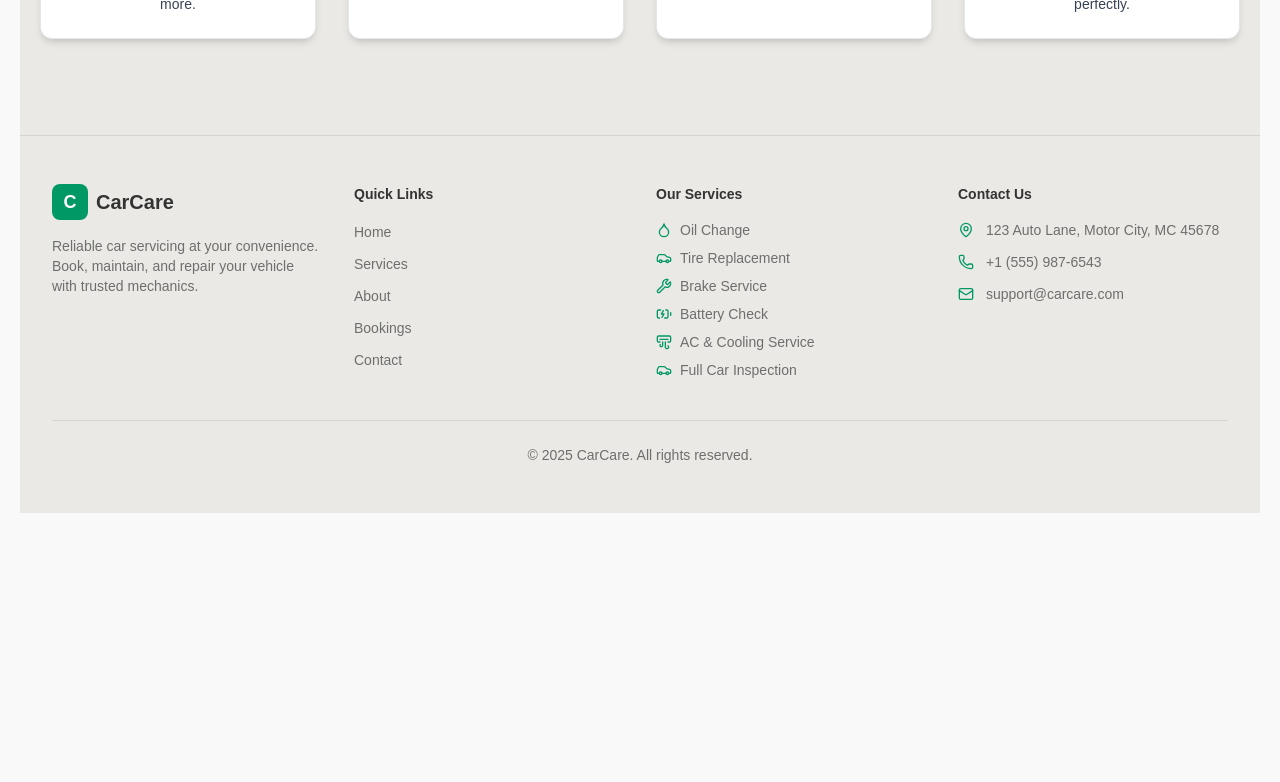
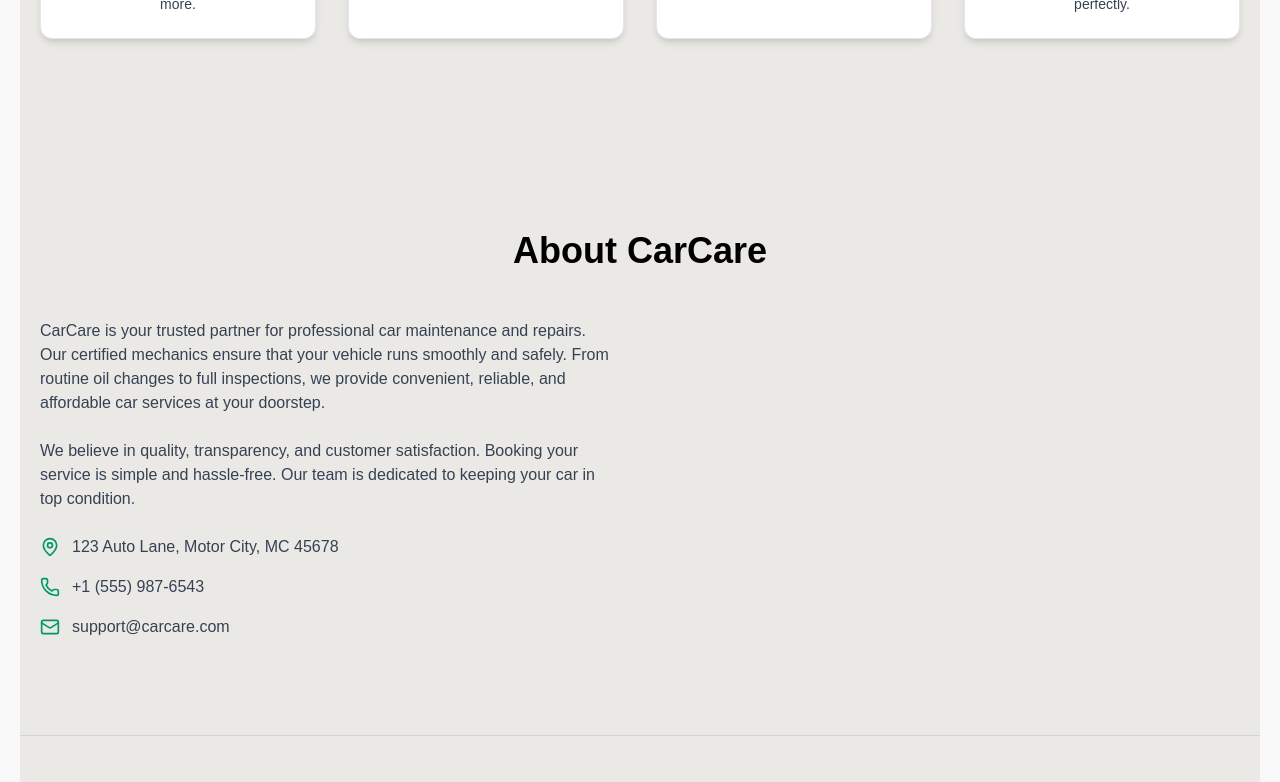
Before and after one commit to mehedifiz/wellcare, a Next.js app: page / in a window 1280 px wide. Shown: the part 1720-2502 px from the top of the page. Before the commit the page ends 2233 px from the top, so only its background shows below. Built offline with nearby package versions, Linux system fonts and the light colour scheme.

Commit message:
add about section in home

```diff
--- a/app/(root)/page.tsx
+++ b/app/(root)/page.tsx
@@ -1,3 +1,4 @@
+import AboutSection from "@/components/home/AboutSection";
 import Hero from "@/components/home/Hero";
 import HomeServices from "@/components/home/Homeservices";
 import HowToBook from "@/components/home/Howto";
@@ -12,6 +13,8 @@ export default function Home() {
 
         <HowToBook/>
 
+        <AboutSection/>
+
 
 
 
--- /dev/null
+++ b/components/home/AboutSection.tsx
@@ -0,0 +1,68 @@
+"use client";
+
+import { MapPin, Phone, Mail } from "lucide-react";
+import Image from "next/image";
+
+export default function AboutSection() {
+  return (
+    <section id="about" className="bg-muted/30 dark:bg-muted/80 py-16 md:py-24">
+      <div className="container mx-auto px-5">
+        <h2 className="text-3xl md:text-4xl font-bold text-center mb-12 text-black dark:text-white">
+          About CarCare
+        </h2>
+
+        <div className="grid md:grid-cols-2 gap-12 items-center">
+          {/* About Text */}
+          <div>
+            <p className="text-gray-700 dark:text-gray-300 mb-6">
+              CarCare is your trusted partner for professional car maintenance
+              and repairs. Our certified mechanics ensure that your vehicle runs
+              smoothly and safely. From routine oil changes to full inspections,
+              we provide convenient, reliable, and affordable car services at
+              your doorstep.
+            </p>
+            <p className="text-gray-700 dark:text-gray-300 mb-6">
+              We believe in quality, transparency, and customer satisfaction.
+              Booking your service is simple and hassle-free. Our team is
+              dedicated to keeping your car in top condition.
+            </p>
+
+            {/* Contact Info */}
+            <div className="space-y-4 mt-6">
+              <div className="flex items-center gap-3">
+                <MapPin className="h-5 w-5 text-emerald-600" />
+                <span className="text-gray-700 dark:text-gray-300">
+                  123 Auto Lane, Motor City, MC 45678
+                </span>
+              </div>
+              <div className="flex items-center gap-3">
+                <Phone className="h-5 w-5 text-emerald-600" />
+                <span className="text-gray-700 dark:text-gray-300">
+                  +1 (555) 987-6543
+                </span>
+              </div>
+              <div className="flex items-center gap-3">
+                <Mail className="h-5 w-5 text-emerald-600" />
+                <span className="text-gray-700 dark:text-gray-300">
+                  support@carcare.com
+                </span>
+              </div>
+            </div>
+          </div>
+
+          {/* Optional Image */}
+          {/* <div className="flex justify-center">
+            <Image
+            width={500}
+            height={500}
+
+              src="https://i.ibb.co/7W2HQZs/car-service-about.png"
+              alt="Car service"
+              className="rounded-xl shadow-lg w-full max-w-md"
+            />
+          </div> */}
+        </div>
+      </div>
+    </section>
+  );
+}
--- a/components/shared/Nav.tsx
+++ b/components/shared/Nav.tsx
@@ -24,9 +24,9 @@ export default function Navbar() {
         {/* Logo */}
         <Link href="/" className="flex items-center gap-2">
           <div className="flex h-9 w-9 items-center justify-center rounded-lg bg-emerald-600">
-            <span className="text-lg font-bold text-white">W</span>
+            <span className="text-lg font-bold text-white">c</span>
           </div>
-          <span className="text-xl font-bold text-foreground">WellCare</span>
+          <span className="text-xl font-bold text-foreground">CarCare</span>
         </Link>
 
         {/* Desktop Navigation */}
```
